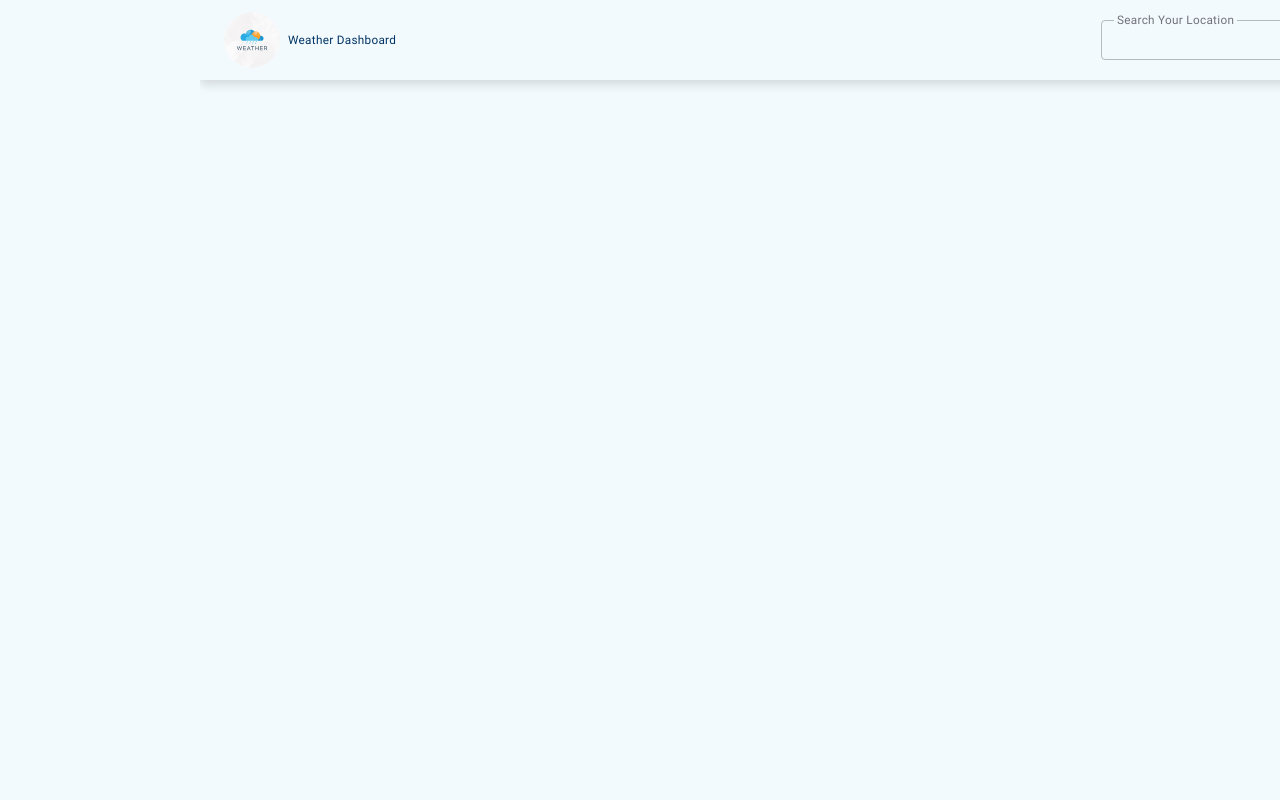
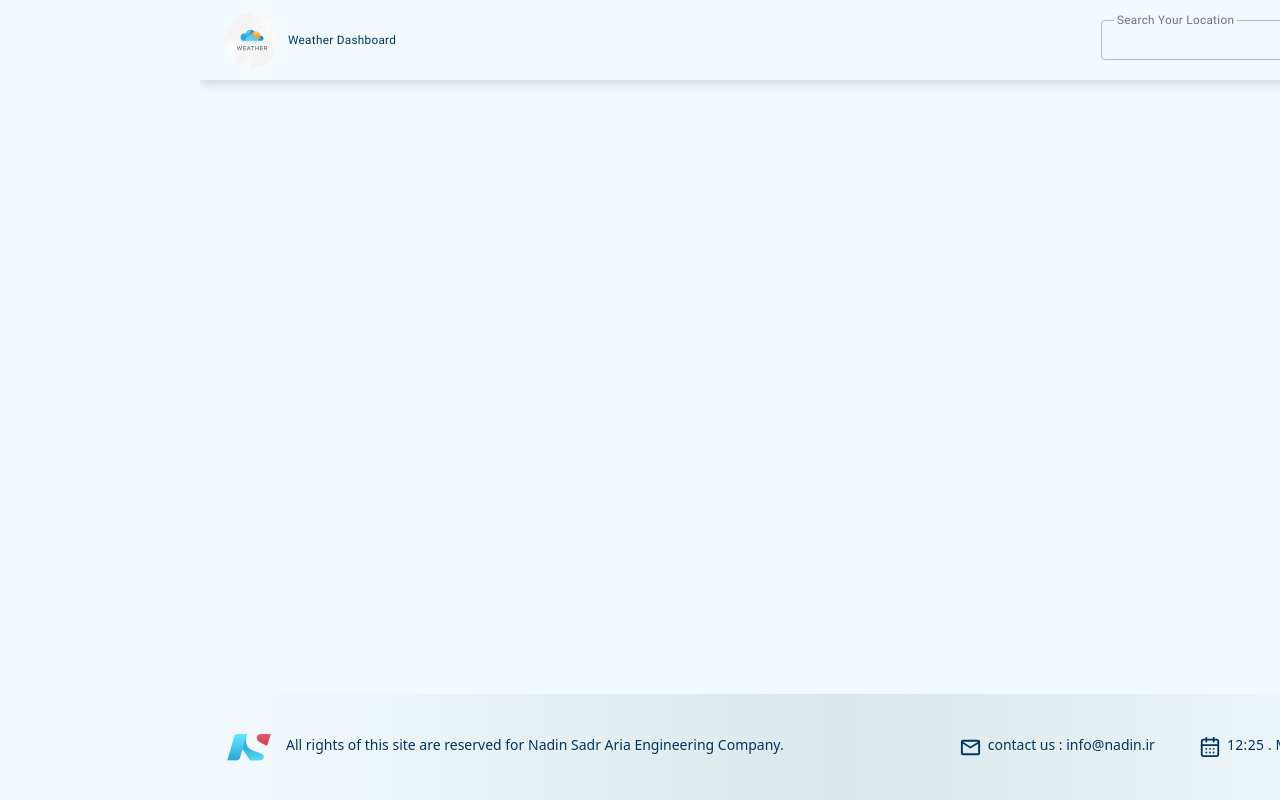
Before and after one commit to Devby-Ali/weather-web-project, a React (Vite) app: page / in a window 1280 px wide. Built offline with nearby package versions, Linux system fonts and the light colour scheme.

Commit message:
Make Footer Component

```diff
--- /dev/null
+++ b/src/Components/Footer/Footer.tsx
@@ -0,0 +1,34 @@
+import React from "react";
+import { MdOutlineMailOutline } from "react-icons/md";
+import { LuCalendarDays } from "react-icons/lu";
+
+const Footer = (): React.JSX.Element => {
+  return (
+    <div className="absolute bottom-0 flex px-6 items-center justify-between w-full h-[106px] bg-gradient-to-r dark:from-[#292F45] dark:via-[#3F4861] dark:to-[#151D32] from-[#F3FAFE] via-[#CCDDDD9E] to-[#F3FAFE] text-darkText dark:text-lightText">
+      <div className="flex gap-x-11">
+        <div className="flex-center gap-x-1.5 text-[22px]">
+          <span className="ltr-text text-sm mb-1">
+            <span className="tracking-wide">12:25</span> . Monday 23 December
+            2023
+          </span>
+          <LuCalendarDays />
+        </div>
+        <div className="hidden xl:flex-center gap-x-1.5 text-[23px]">
+          <span className="ltr-text text-sm mb-1">
+            contact us : info@nadin.ir
+          </span>
+          <MdOutlineMailOutline />
+        </div>
+      </div>
+      <div className="flex items-center gap-x-3">
+        <span className="ltr-text hidden lg:block mb-1 text-sm">
+          All rights of this site are reserved for Nadin Sadr Aria Engineering
+          Company.
+        </span>
+        <img src="/images/svgs/icon-copy-1.png" alt="" />
+      </div>
+    </div>
+  );
+};
+
+export default Footer;
--- a/src/Components/Navbar/Navbar.tsx
+++ b/src/Components/Navbar/Navbar.tsx
@@ -7,17 +7,17 @@ import { IoSunnyOutline } from "react-icons/io5";
 import { IoMdArrowDropdown } from "react-icons/io";
 
 const Navbar = (): React.JSX.Element => {
-  const [openSetting, setOpenSetting] = useState(false);
-  const [openSearch, setOpenSearch] = useState(false);
-  const [dark, setDark] = useState(false);
+  const [openSetting, setOpenSetting] = useState<boolean>(false);
+  const [openSearch, setOpenSearch] = useState<boolean>(false);
+  const [dark, setDark] = useState<boolean>(false);
 
-  const darkModeHandler = () => {
+  const darkModeHandler = (): void => {
     setDark(true);
     document.documentElement.classList.add("dark");
     localStorage.setItem("theme", "dark");
   };
 
-  const lightModeHandler = () => {
+  const lightModeHandler = (): void => {
     setDark(false);
     document.documentElement.classList.remove("dark");
     localStorage.theme = "light";
--- a/src/Pages/Index/Index.tsx
+++ b/src/Pages/Index/Index.tsx
@@ -1,10 +1,12 @@
 import React from 'react'
 import Navbar from '../../Components/Navbar/Navbar'
+import Footer from '../../Components/Footer/Footer'
 
 const Index = (): React.JSX.Element => {
   return (
     <>
     <Navbar/>
+    <Footer />
     </>
   )
 }
```
